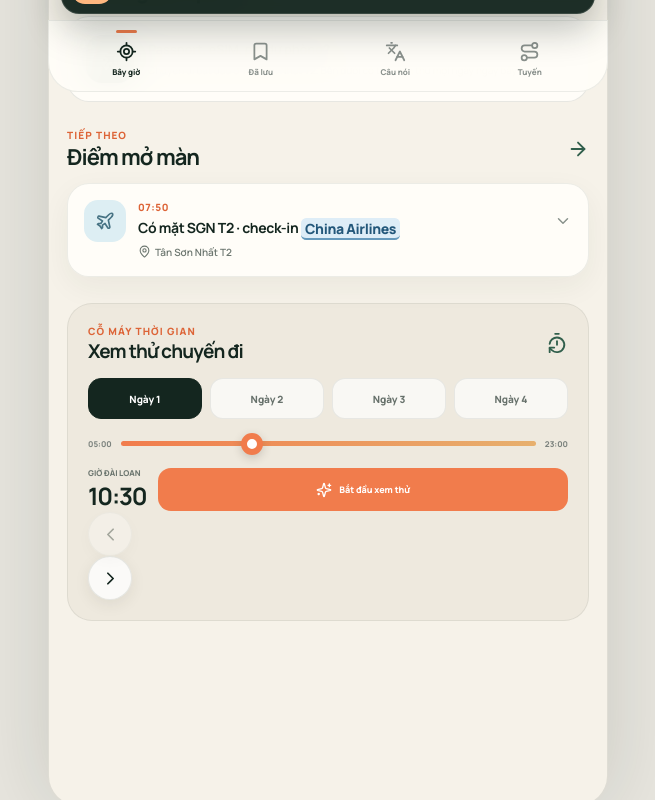
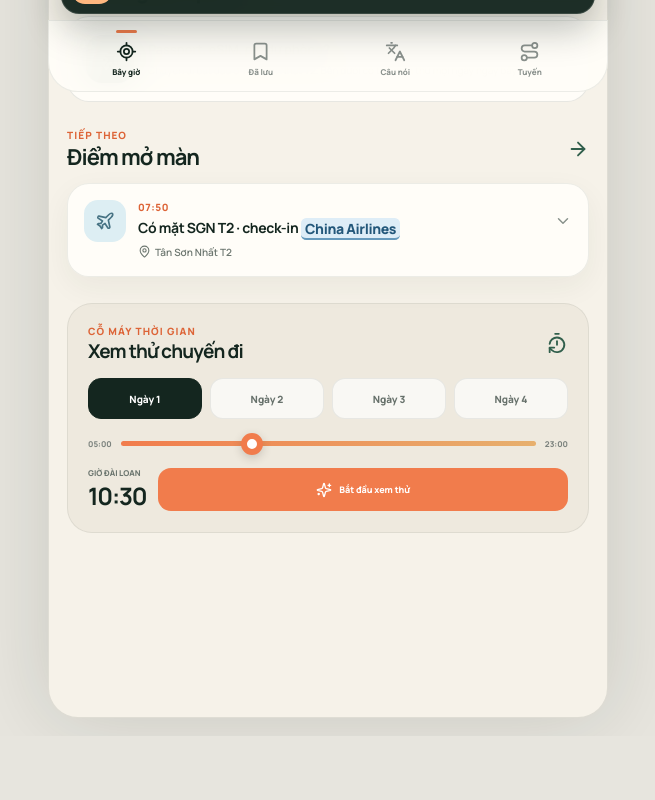
Before and after one commit to tranhiepdat/TripGuide, a React (Vite) app: page / in a window 1280 px wide. Shown: the part 690-1490 px from the top of the page, without its empty margins (312-967 px from the left). After the commit the page ends 1426 px from the top, so only its background shows below. Built offline with nearby package versions, Linux system fonts and the light colour scheme.

Commit message:
style: position destination controls at screen edges

```diff
--- a/src/styles.css
+++ b/src/styles.css
@@ -1770,25 +1770,54 @@ main {
 
 .destination-step-button {
   display: grid;
-  width: 44px;
-  height: 44px;
+  position: absolute;
+  top: 0;
+  width: 48px;
+  height: 48px;
   padding: 0;
-  color: var(--ink);
-  background: rgba(255, 255, 255, 0.78);
-  border: 1px solid rgba(20, 38, 31, 0.09);
+  color: white;
+  background: rgba(20, 38, 31, 0.88);
+  border: 1px solid rgba(255, 255, 255, 0.62);
   border-radius: 50%;
-  box-shadow: 0 5px 15px rgba(56, 45, 36, 0.08);
+  box-shadow: 0 8px 24px rgba(20, 38, 31, 0.24);
+  backdrop-filter: blur(14px) saturate(1.2);
   cursor: pointer;
   place-items: center;
+  transform: translateY(-50%);
+  transition: opacity 160ms ease, transform 160ms ease, background 160ms ease;
 }
 
 .destination-step-button:active:not(:disabled) {
-  transform: translateY(1px);
+  background: var(--orange);
+  transform: translateY(calc(-50% + 1px)) scale(0.96);
 }
 
 .destination-step-button:disabled {
   opacity: 0.34;
   cursor: default;
+}
+
+.destination-side-controls {
+  position: fixed;
+  z-index: 42;
+  top: 50%;
+  left: 50%;
+  width: min(100%, 560px);
+  height: 0;
+  pointer-events: none;
+  transform: translate(-50%, -50%);
+}
+
+.destination-side-controls .destination-step-button {
+  pointer-events: auto;
+}
+
+.destination-step-button--previous {
+  left: max(8px, env(safe-area-inset-left));
+}
+
+.destination-step-button--next {
+  right: max(8px, env(safe-area-inset-right));
 }
 
 .time-slider-row {
@@ -1844,12 +1873,6 @@ main {
   flex-wrap: wrap;
   gap: 12px;
   margin-top: 18px;
-}
-
-.preview-time-control {
-  display: flex;
-  align-items: center;
-  gap: 8px;
 }
 
 .preview-time-readout {
```
